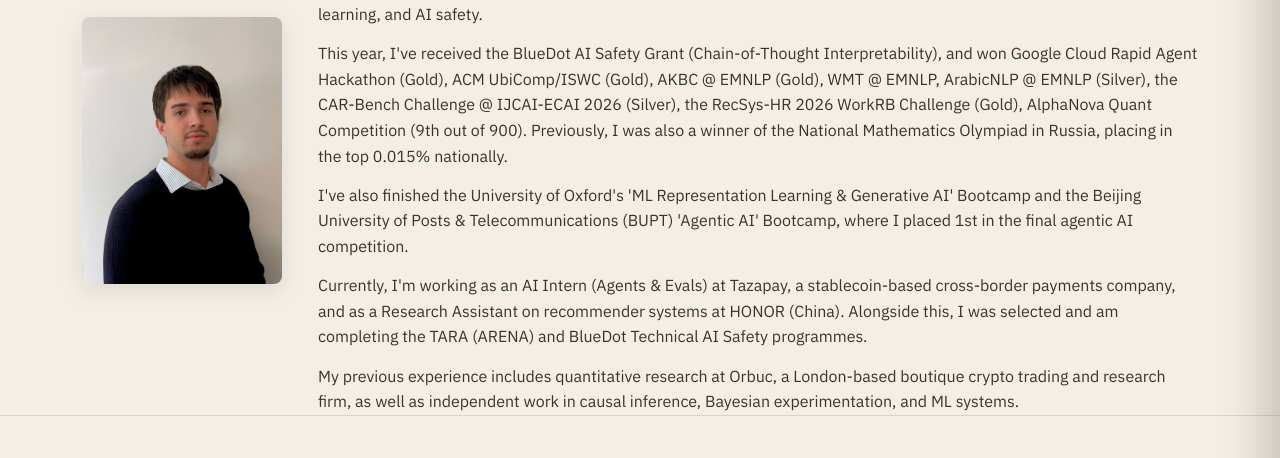
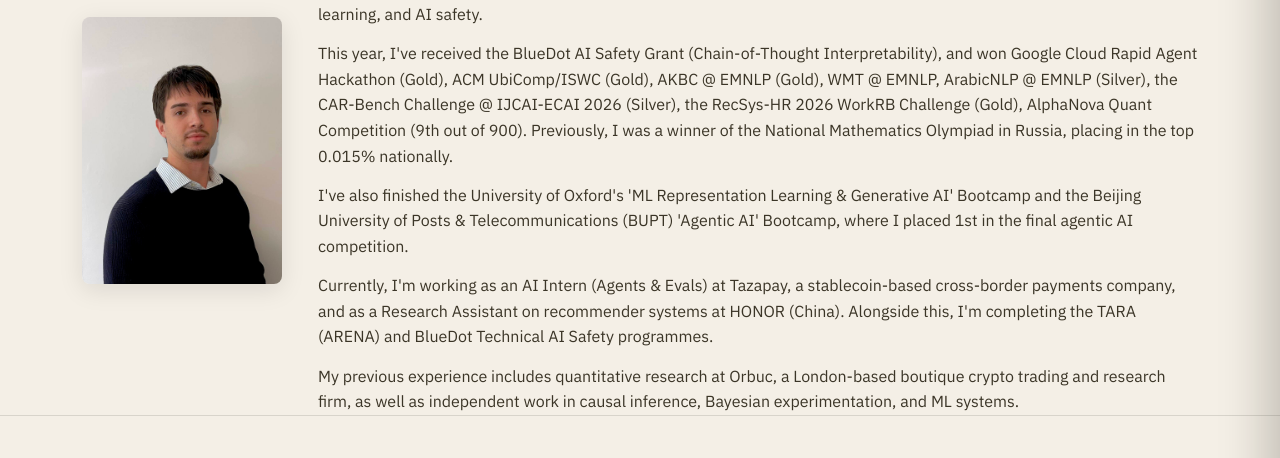
Before and after one commit to thylinao1/thylinao1.github.io, a plain HTML site: page index.html in a window 1280 px wide. Shown: the part 273-731 px from the top of the page. Drawn offline with Linux system fonts and the light colour scheme.

Commit message:
Trim wording in bio: drop redundant 'also', simplify TARA/BlueDot sentence
Co-Authored-By: Claude Sonnet 5 <noreply@anthropic.com>
Claude-Session: https://claude.ai/code/session_01KAdCzsJvfcct58SvPCpp84

```diff
--- a/index.html
+++ b/index.html
@@ -732,7 +732,7 @@
             @ EMNLP (Gold), WMT @ EMNLP, ArabicNLP @ EMNLP (Silver), the
             CAR-Bench Challenge @ IJCAI-ECAI 2026 (Silver), the RecSys-HR
             2026 WorkRB Challenge (Gold), AlphaNova Quant Competition (9th
-            out of 900). Previously, I was also a winner of the National
+            out of 900). Previously, I was a winner of the National
             Mathematics Olympiad in Russia, placing in the top 0.015%
             nationally.
           </p>
@@ -747,8 +747,8 @@
             Currently, I'm working as an AI Intern (Agents &amp; Evals) at
             Tazapay, a stablecoin-based cross-border payments company, and
             as a Research Assistant on recommender systems at HONOR (China).
-            Alongside this, I was selected and am completing the TARA
-            (ARENA) and BlueDot Technical AI Safety programmes.
+            Alongside this, I'm completing the TARA (ARENA) and BlueDot
+            Technical AI Safety programmes.
           </p>
           <p>
             My previous experience includes quantitative research at Orbuc,
```
